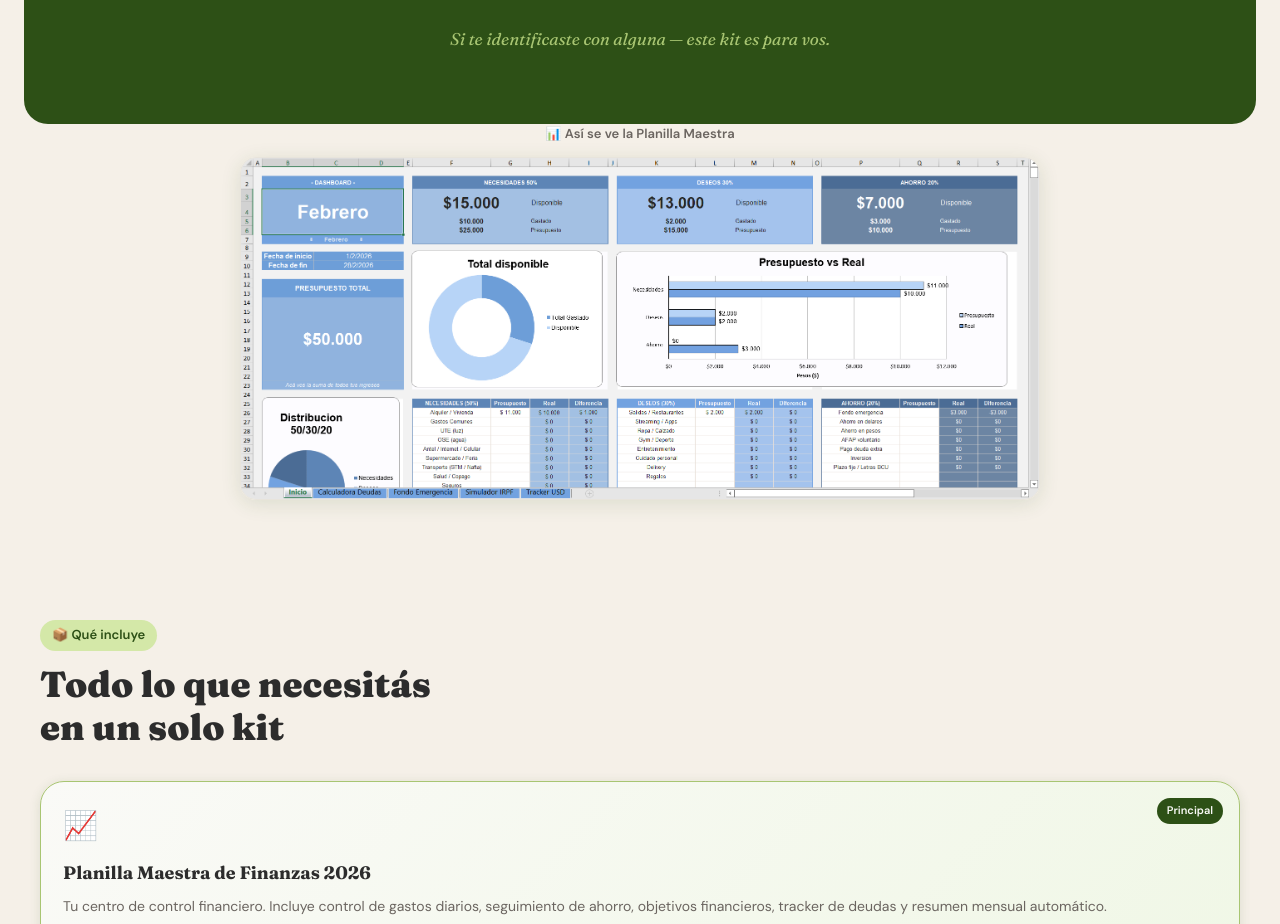
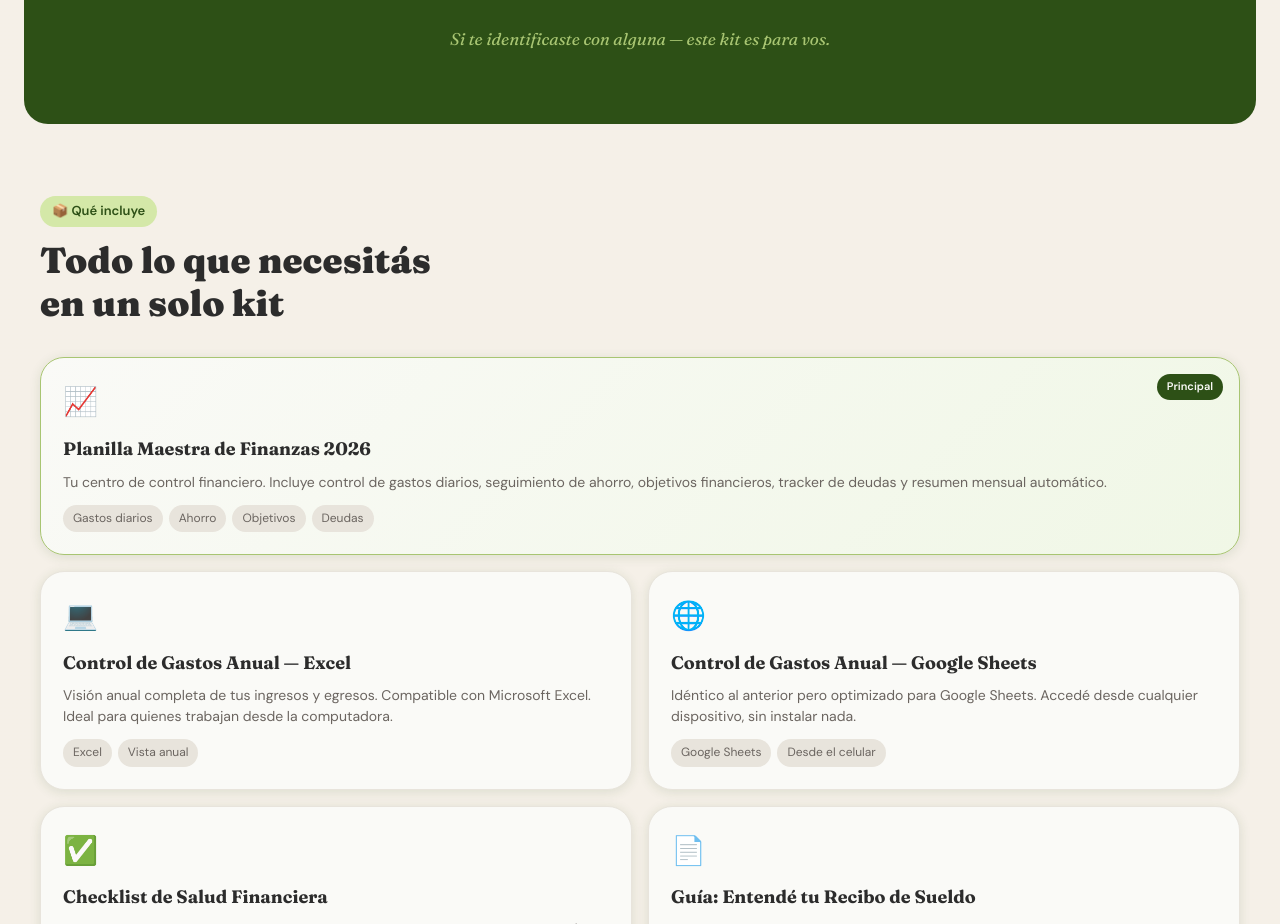
Before and after one commit to billeteraordenadauy-hash/billeteraordenada, a website: page public/index.html in a window 1280 px wide. Shown: the part 1410-2334 px from the top of the page. Drawn offline with Linux system fonts and the light colour scheme.

Commit message:
fix: sacar imagen preview planilla

```diff
--- a/public/index.html
+++ b/public/index.html
@@ -112,13 +112,6 @@
         Si te identificaste con alguna — este kit es para vos.
       </p>
     </section>
-
-<!-- ===================== PREVIEW PLANILLA ===================== -->
-<section style="padding: 0 20px 40px; text-align: center;">
-  <p style="font-size:13px;color:#6B6560;margin-bottom:12px;font-weight:600;">📊 Así se ve la Planilla Maestra</p>
-  <img src="/planilla-preview.png" alt="Preview de la Planilla Maestra de Finanzas 2026"
-    style="width:100%;max-width:800px;border-radius:16px;border:1.5px solid #E8E4DC;box-shadow:0 4px 20px rgba(45,80,22,0.12);">
-</section>
 
     <!-- ===================== QUÉ INCLUYE ===================== -->
     <section class="incluye" id="incluye">
```
